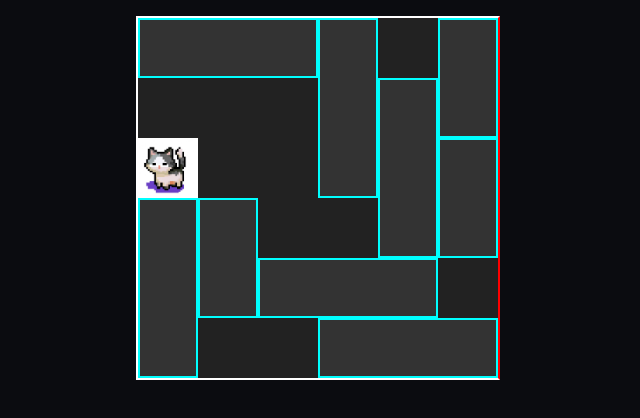
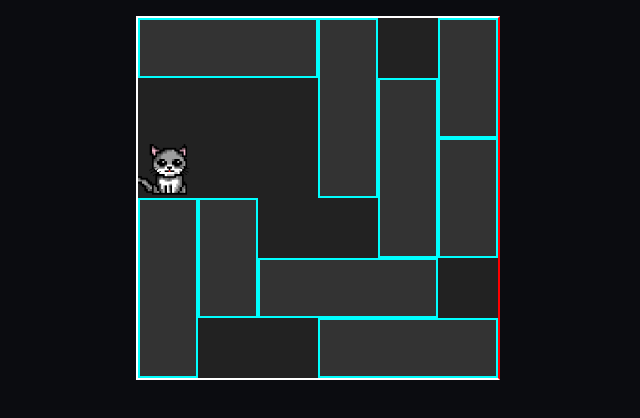
Before and after one commit to jjjoyosa/uncat, a website: page index.html in a window 1280 px wide. Shown: the part 240-658 px from the top of the page, without its empty margins (322-962 px from the left). Drawn offline with nearby package versions, Linux system fonts and the light colour scheme; some packages are replaced by stand-ins of ours; a script that the page names is missing; a web font is replaced by a local one.

Commit message:
Update styles.css

```diff
--- a/styles.css
+++ b/styles.css
@@ -79,7 +79,8 @@ button:hover {
 .block.red {
     border: none;
     box-sizing: border-box;
-    background-image: url('cat.jpg'); /* Replace with your image path */
+    background-color: #222;
+    background-image: url('catt.png'); /* Replace with your image path */
     background-size: cover; /* Ensure the image covers the entire block */
     background-position: center; /* Center the image within the block */
 }
```
